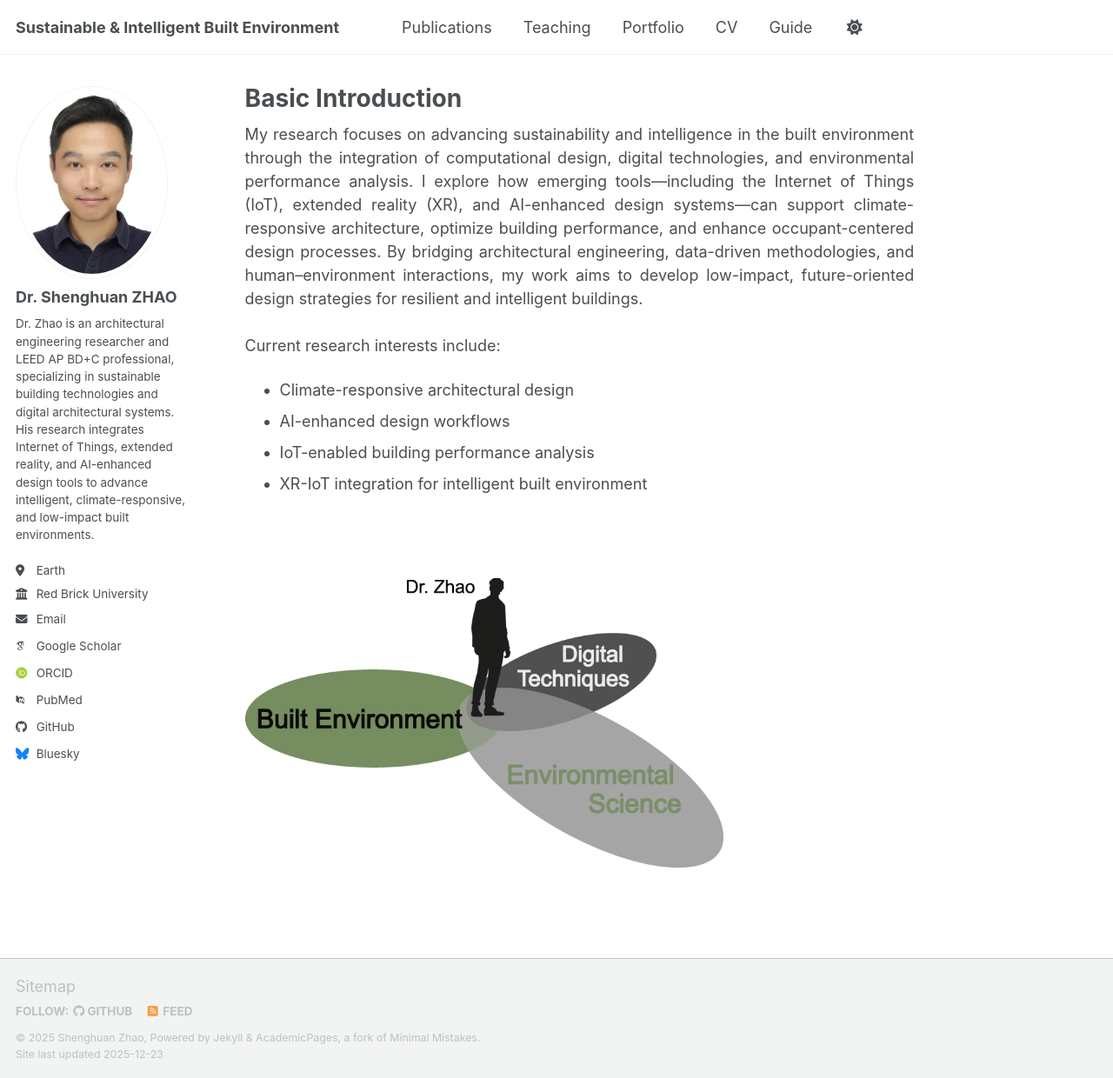
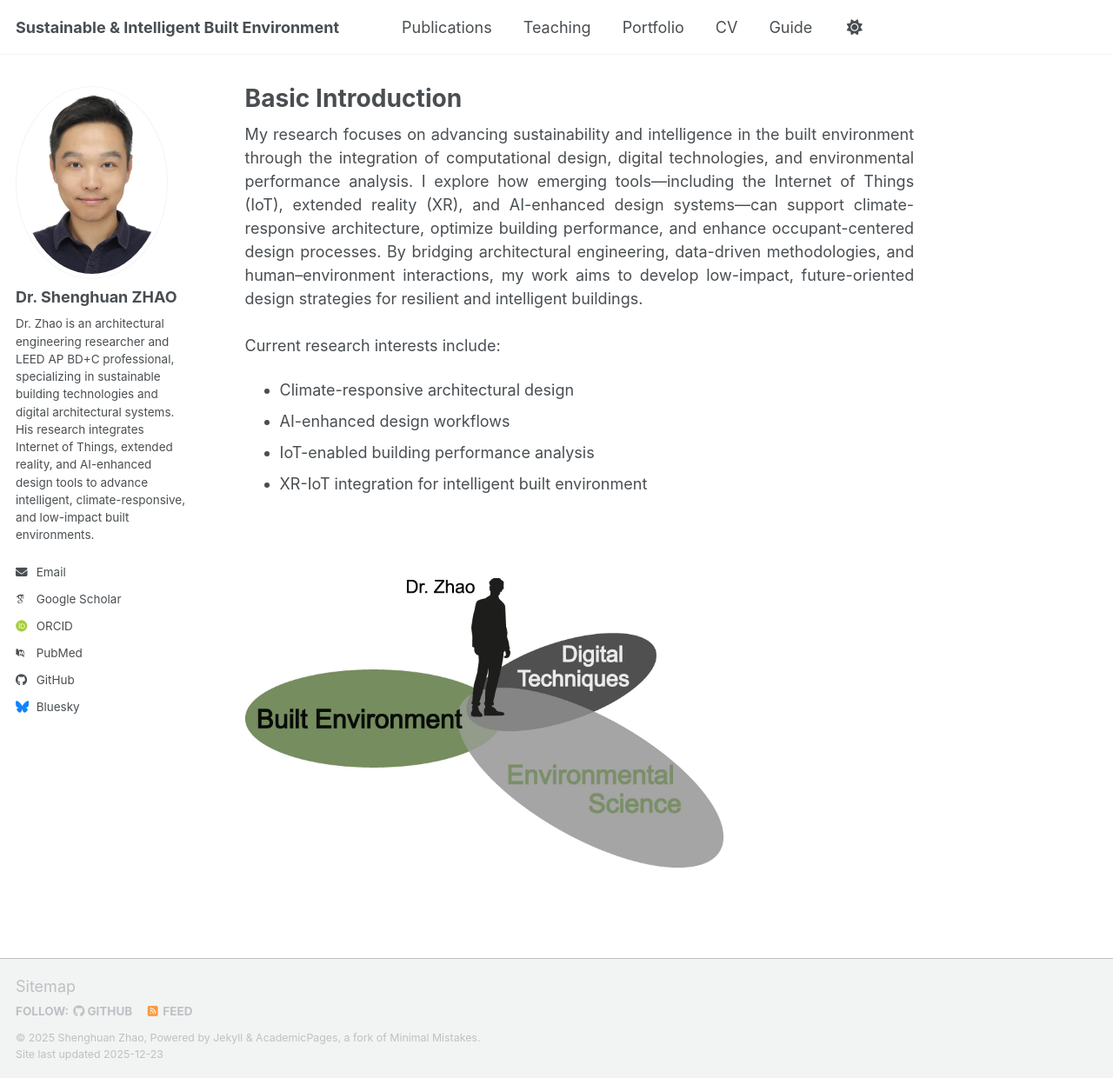
Before and after one commit to ShenghuanZhao/shenghuanzhao.github.io, a Jekyll site: the page built from _pages/about.md, in a window 1280 px wide and 1240 px high. Shown: the whole window at 87% size. Built offline with Jekyll 4.4.1, drawn with Linux system fonts in a browser that asks for light colours; some web fonts are replaced; a script bundle is joined from its source files by our own code; library files that are not in the unit come from our copies.

Commit message:
Update _config.yml

```diff
--- a/_config.yml
+++ b/_config.yml
@@ -28,8 +28,6 @@ author:
   pronouns         : # example: "she/her"
   bio              : "Dr. Zhao is an architectural engineering researcher and LEED AP BD+C professional, specializing in sustainable building technologies and digital architectural systems.
 His research integrates Internet of Things, extended reality, and AI-enhanced design tools to advance intelligent, climate-responsive, and low-impact built environments."
-  location         : "Earth"
-  employer         : "Red Brick University"
   uri              : # URL
   email            : "shenghuan.z@gmail.com"
 
```
